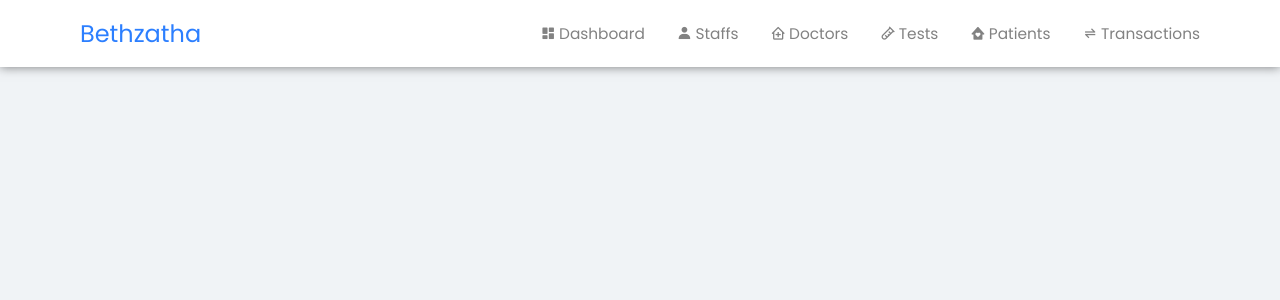
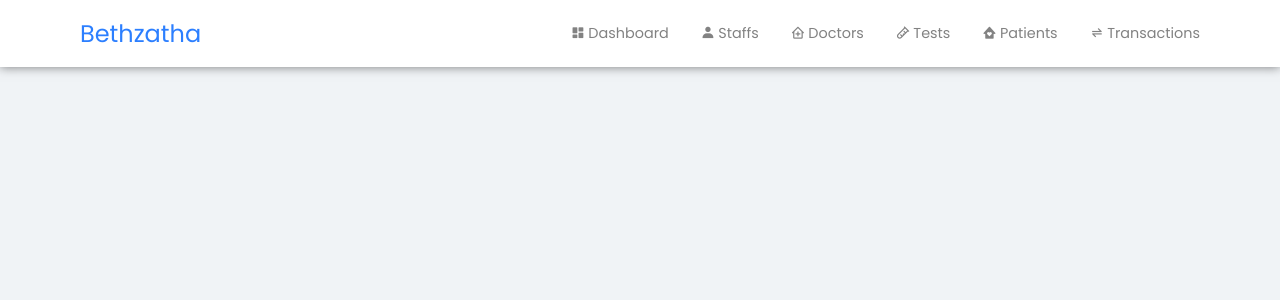
Before and after one commit to aseelzxc/bethzatha-client, a Vue app: page / in a window 1280 px wide. Shown: the top 300 px of the page. Built offline with nearby package versions, Linux system fonts and the light colour scheme.

Commit message:
decrease default font size

```diff
--- a/src/styles/global.scss
+++ b/src/styles/global.scss
@@ -1,11 +1,16 @@
 @import url('https://fonts.googleapis.com/css2?family=Poppins&display=swap');
 @import url('https://fonts.googleapis.com/css2?family=Montserrat:wght@400;500;700&family=Poppins&display=swap');
 
+*{
+    margin: 0;
+    padding: 0;
+    box-sizing: border-box;
+}
 body{
     font-family: 'Monserrat', sans-serif;
     background-color: #f0f3f6;
     margin: 0;
-    font-size: 0.96rem;
+    font-size: 0.9rem;
     padding: 0;
 }
 
```
